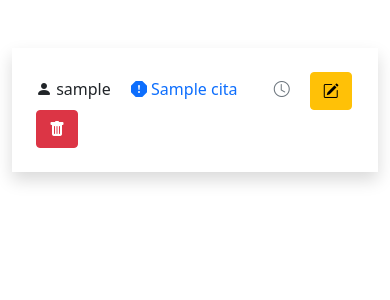
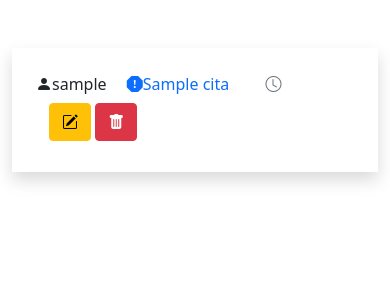
Before and after one commit to los600/Technical-Consulting, a PHP site: page / in a window 390 px wide. Shown: the part 56-356 px from the top of the page. Run offline with PHP 8.4, Linux system fonts and the light colour scheme; tables that the repository leaves empty or names only in its code hold one stand-in row (values such as "Sample post"); some libraries are stand-ins or nearby versions.

Commit message:
responsive buttoms

```diff
--- a/src/Views/pages/list.php
+++ b/src/Views/pages/list.php
@@ -6,11 +6,13 @@ foreach ($users as $item) {
     echo "
             <section class='container mt-5'>
             <div class='shadow p-4 list-group-item-info>
-            <li class='d-inline m-3'><i class='bi bi-person-fill'></i>  {$item->username}</li>
-            <li class='d-inline text-primary m-3'><i class='bi bi-exclamation-octagon-fill'></i>  {$item->subject}</li>
-            <li class='d-inline text-muted m-3'><i class='bi bi-clock'></i>  {$item->creationTime}</li>
+            <li class='d-inline m-3'><i class='bi bi-person-fill'></i>{$item->username}</li>
+            <li class='d-inline text-primary m-3'><i class='bi bi-exclamation-octagon-fill'></i>{$item->subject}</li>
+            <li class='d-inline text-muted m-3'><i class='bi bi-clock'></i>{$item->creationTime}</li>
+            <div class='btn display-flex'>
             <a class='btn btn-warning'href='/?action=edit&id={$item->id}'><i class='bi bi-pencil-square'></i></a>
             <a class='btn btn-danger' href='/?action=delete&id={$item->id}'><i class='bi bi-trash-fill'></i></a>
+            </div>
             </div>
             </section>";
 }
```
